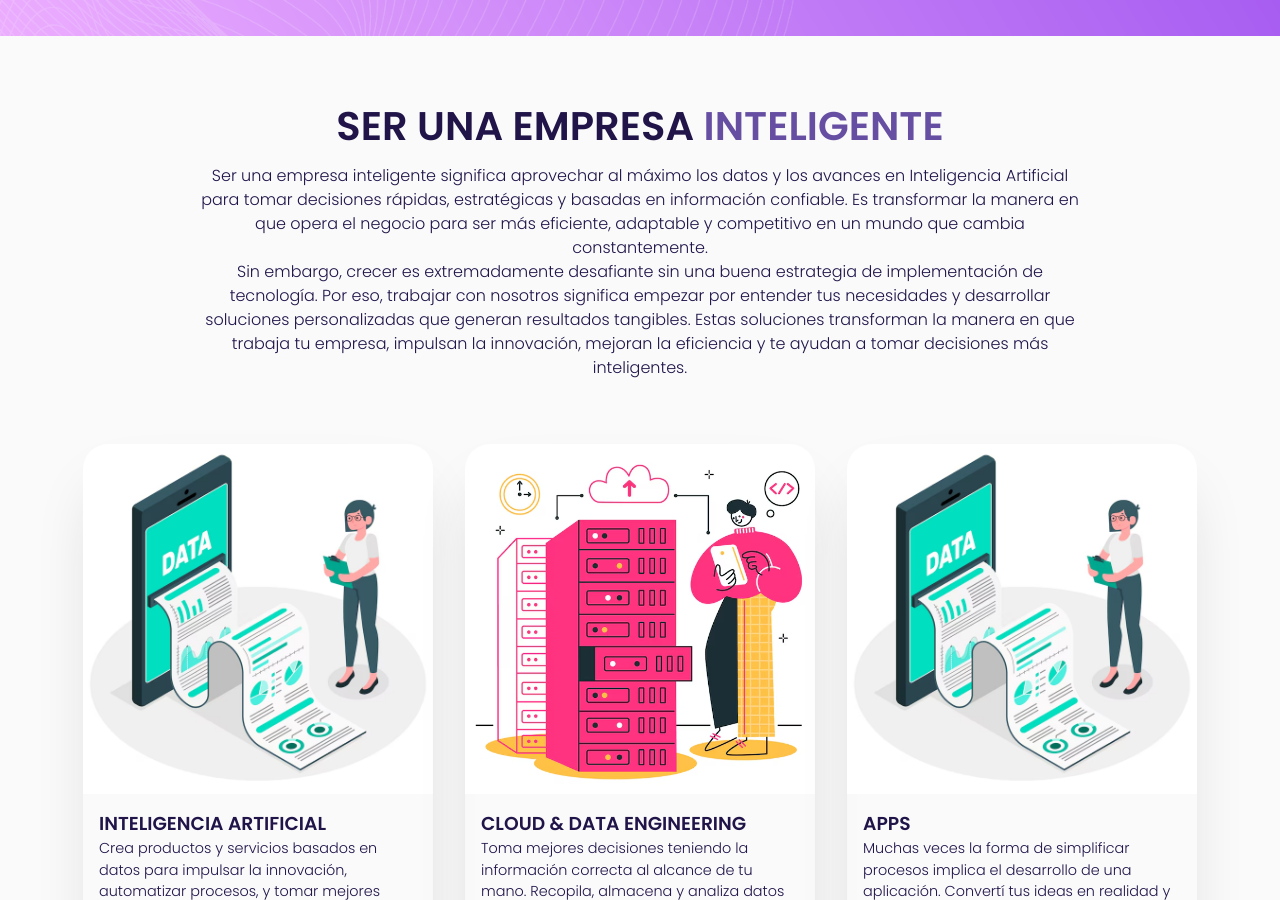
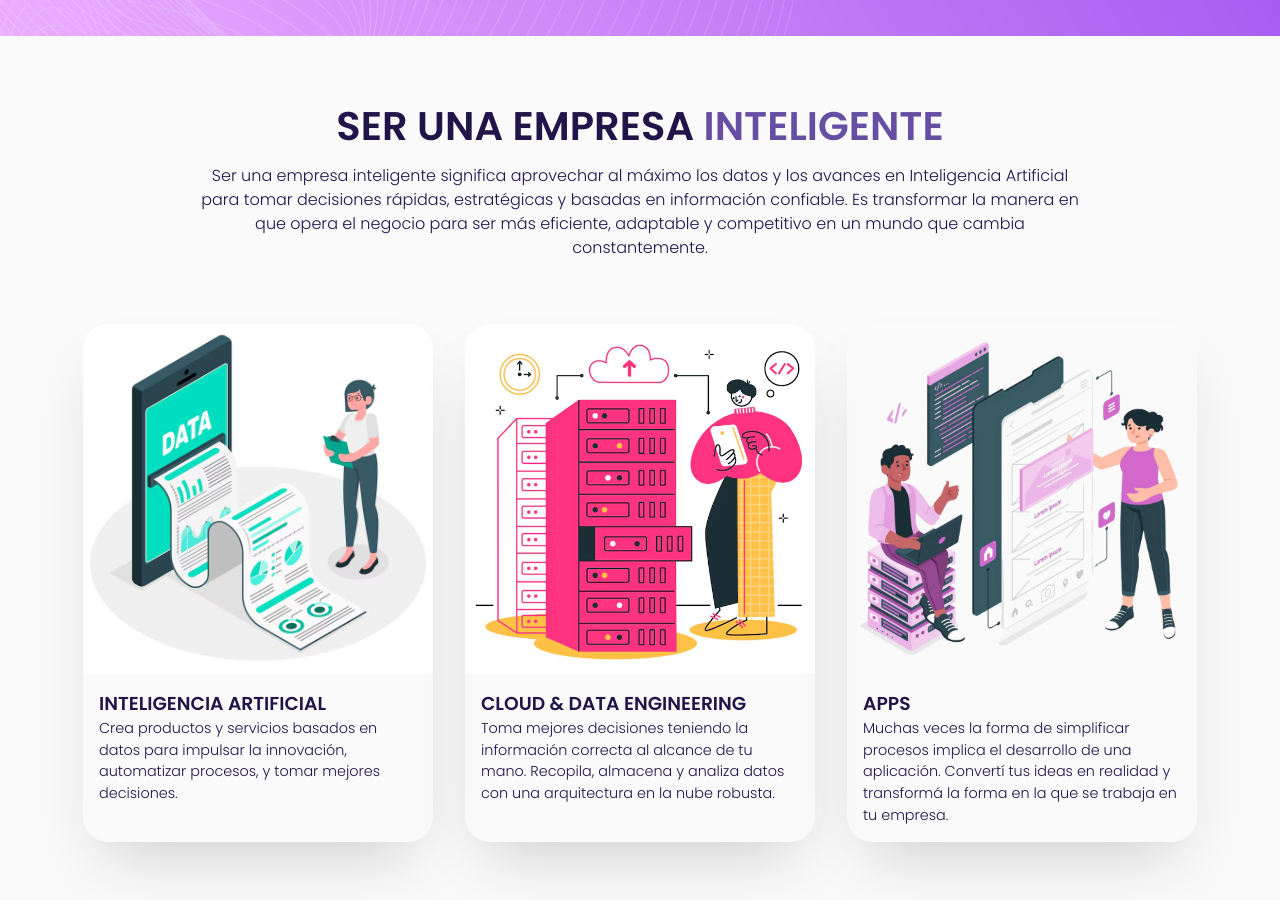
Before and after one commit to squadralabs/squadralabs.github.io, a Jekyll site: the page index.html, which Jekyll copies as it is, in a window 1280 px wide and 900 px high, scrolled down 864 px. Built offline with Jekyll 4.4.1, drawn with Linux system fonts in a browser that asks for light colours.

Commit message:
Update index.html

```diff
--- a/index.html
+++ b/index.html
@@ -138,8 +138,6 @@
           </h3>
           <p class="section-description text-center">
 Ser una empresa inteligente significa aprovechar al máximo los datos y los avances en Inteligencia Artificial para tomar decisiones rápidas, estratégicas y basadas en información confiable. Es transformar la manera en que opera el negocio para ser más eficiente, adaptable y competitivo en un mundo que cambia constantemente.
-<br>
-Sin embargo, crecer es extremadamente desafiante sin una buena estrategia de implementación de tecnología. Por eso, trabajar con nosotros significa empezar por entender tus necesidades y desarrollar soluciones personalizadas que generan resultados tangibles. Estas soluciones transforman la manera en que trabaja tu empresa, impulsan la innovación, mejoran la eficiencia y te ayudan a tomar decisiones más inteligentes.
           </p>
         </div>
 
@@ -164,7 +162,7 @@ Sin embargo, crecer es extremadamente desafiante sin una buena estrategia de imp
               </p>
             </div>
             <div class="card">
-              <img src="assets/img/services/data_science.webp" alt="AI design" />
+              <img src="assets/img/services/apps.webp" alt="AI design" />
               <h3 class="card-title text-left text-upper">
                 Apps
               </h3>
```
